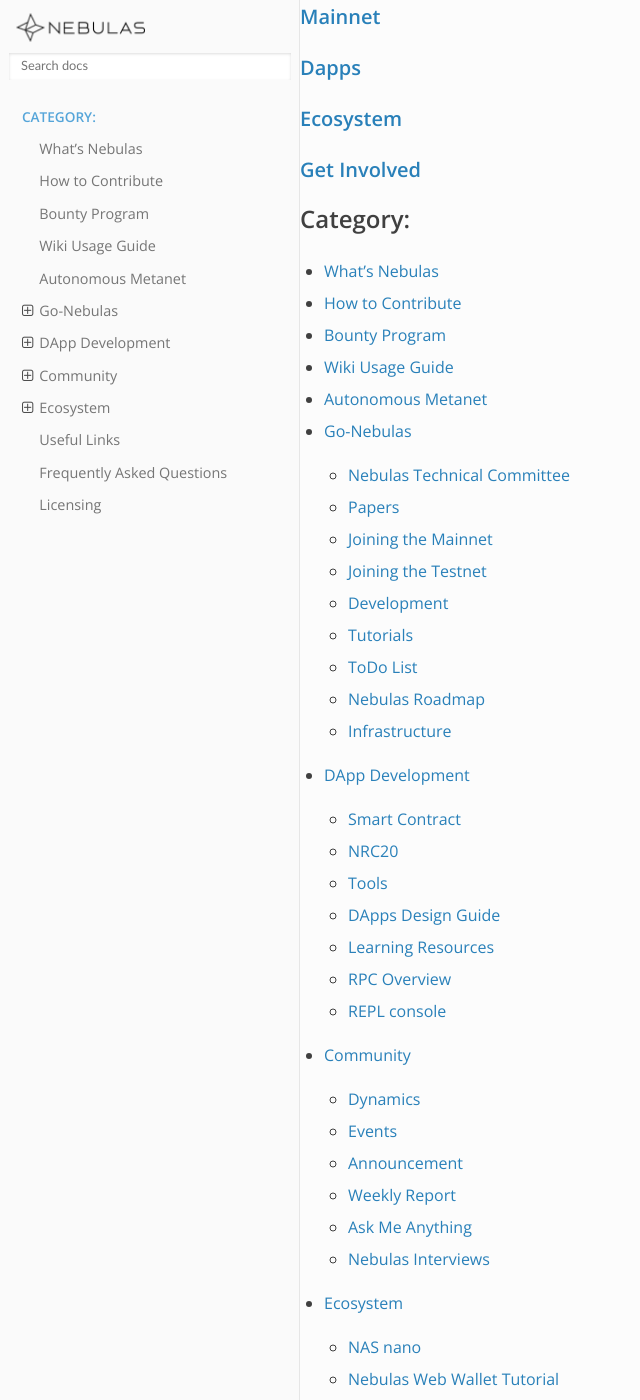
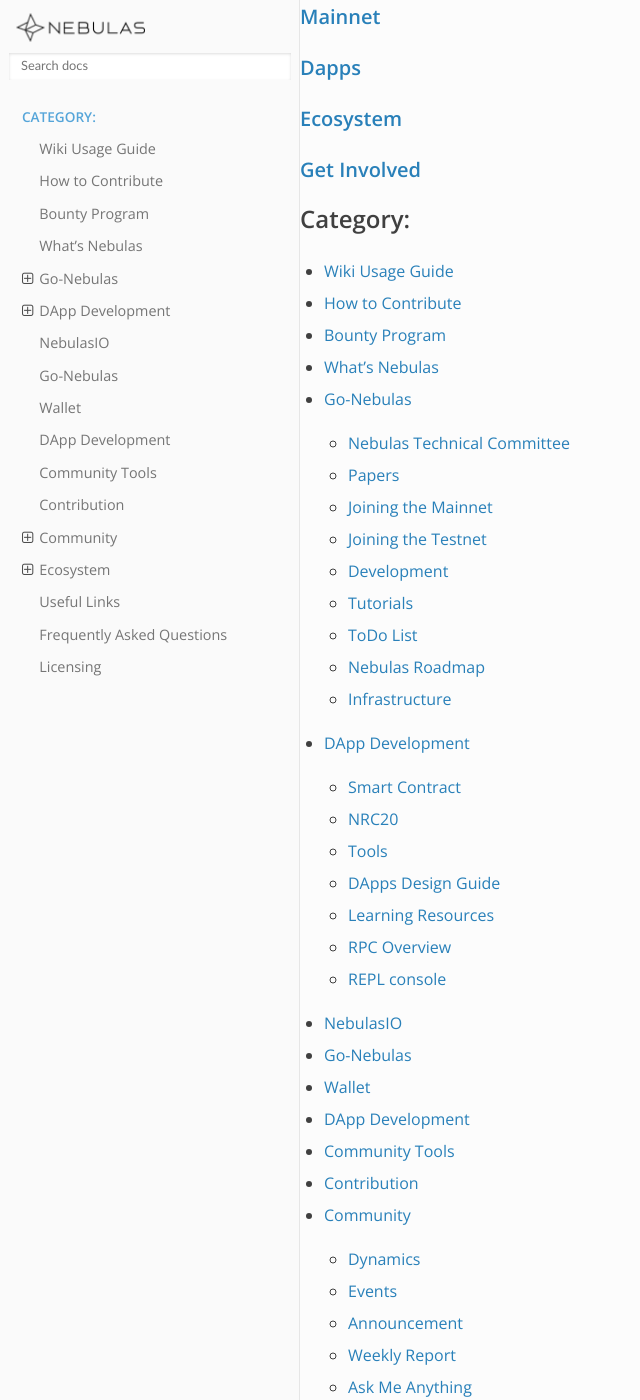
Before and after one commit to nebulasio/nebdocs, a Sphinx documentation site: the page built from docs/index.rst, in a window 1280 px wide and 1400 px high, scrolled down 386 px. Shown: the whole window, without its empty margins (0-640 px from the left). Built offline with Sphinx 7.4.7 and the Read the Docs theme 2.0.0, drawn with Linux system fonts in a browser that asks for light colours; pages that are not in the unit, such as notebooks, are missing from menus; some of the changed lines change nothing that is shown.

Commit message:
Update index.rst

```diff
--- a/docs/index.rst
+++ b/docs/index.rst
@@ -42,13 +42,13 @@
     :titlesonly:
     :caption: Category:
 
-    whats-nebulas/README.rst
+    wiki-usage-guide.md
     how-to-contribute.md
     bounty-program.md
-    wiki-usage-guide.md
-    metanet/README.rst
+    whats-nebulas/README.rst
     go-nebulas/README.rst
     dapp-development/README.rst
+    tutorials.md
     community/README.rst
     ecosystem/README.rst
     useful-links.md
```
